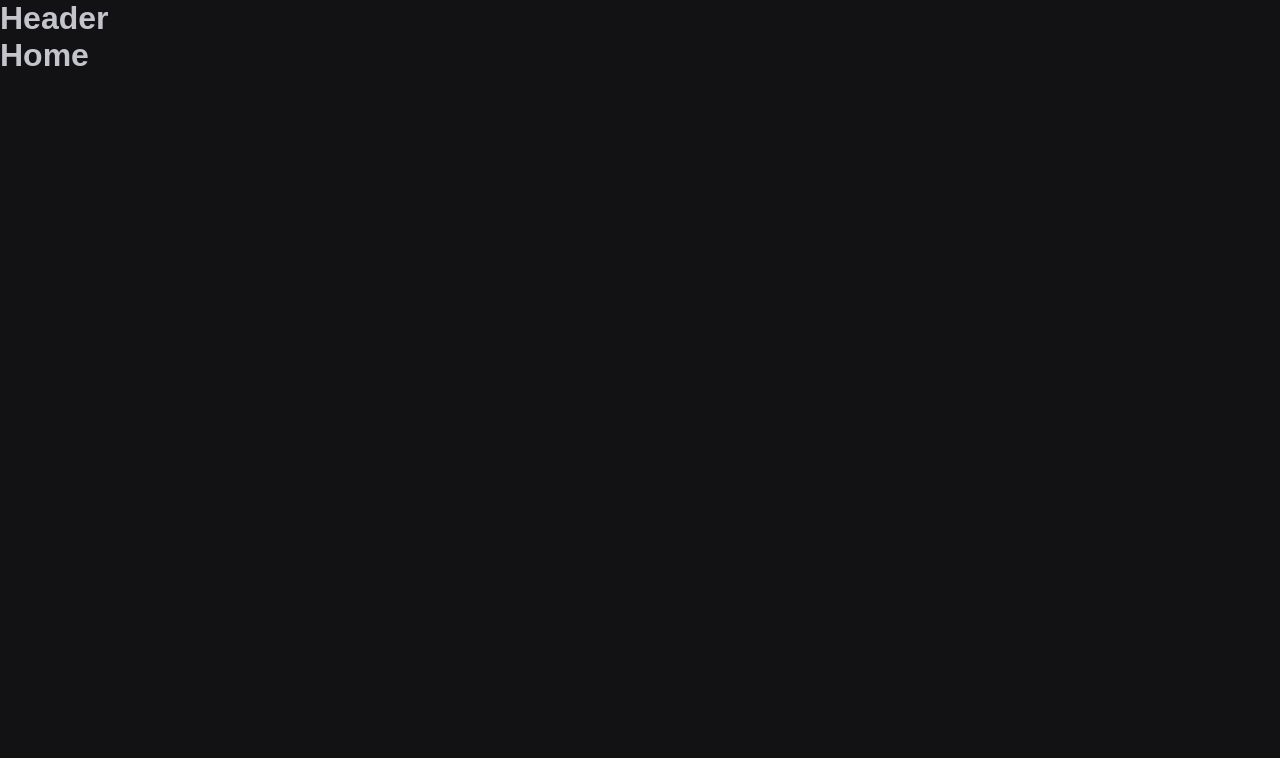
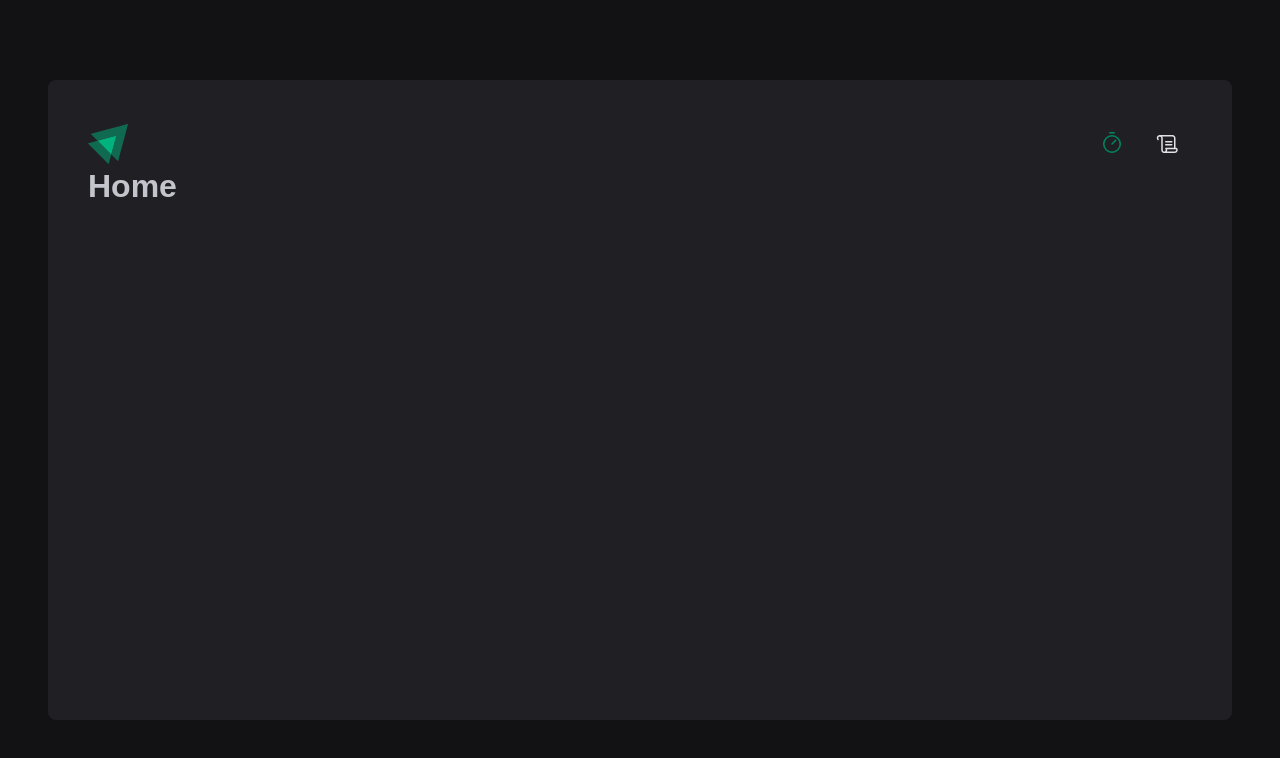
Before and after one commit to eltonleao/ignite-timer, a React (Vite) app: page / in a window 1280 px wide. Shown: the top 758 px of the page. Built offline with nearby package versions, Linux system fonts and the light colour scheme.

Commit message:
2.3 Header & Layout

```diff
--- a/package.json
+++ b/package.json
@@ -10,6 +10,7 @@
     "preview": "vite preview"
   },
   "dependencies": {
+    "phosphor-react": "^1.4.1",
     "react": "^18.2.0",
     "react-dom": "^18.2.0",
     "react-router-dom": "^6.21.2",
--- a/src/components/Header.tsx
+++ /dev/null
@@ -1,3 +0,0 @@
-export function Header() {
-  return <h1>Header</h1>
-}
--- /dev/null
+++ b/src/components/Header/index.tsx
@@ -0,0 +1,20 @@
+import { HeaderContainer } from './styles'
+import logoIgnite from '../../assets/logo-ignite.svg'
+import { Timer, Scroll } from 'phosphor-react'
+import { NavLink } from 'react-router-dom'
+
+export function Header() {
+  return (
+    <HeaderContainer>
+      <img src={logoIgnite} alt="Logo do Ignite, dois triângulos verdes" />
+      <nav>
+        <NavLink to="/">
+          <Timer size={24} />
+        </NavLink>
+        <NavLink to="/history">
+          <Scroll size={24} />
+        </NavLink>
+      </nav>
+    </HeaderContainer>
+  )
+}
--- /dev/null
+++ b/src/components/Header/styles.ts
@@ -0,0 +1,34 @@
+import styled from 'styled-components'
+
+export const HeaderContainer = styled.header`
+  display: flex;
+  align-items: center;
+  justify-content: space-between;
+
+  nav {
+    display: flex;
+    gap: 0.5rem;
+
+    a {
+      width: 3rem;
+      height: 3rem;
+
+      display: flex;
+      justify-content: center;
+      align-items: center;
+
+      color: ${(props) => props.theme['gray-100']};
+
+      border-top: 3px solid transparent;
+      border-bottom: 3px solid transparent;
+
+      &:hover {
+        border-bottom: 3px solid ${(props) => props.theme['green-500']};
+      }
+
+      &.active {
+        color: ${(props) => props.theme['green-500']};
+      }
+    }
+  }
+`
--- a/src/layouts/DefaultLayout.tsx
+++ b/src/layouts/DefaultLayout.tsx
@@ -1,11 +1,12 @@
 import { Outlet } from 'react-router-dom'
 import { Header } from '../components/Header'
+import { LayoutContainer } from './DefaultLayout/style'
 
 export function DefaultLayout() {
   return (
-    <div>
+    <LayoutContainer>
       <Header />
       <Outlet />
-    </div>
+    </LayoutContainer>
   )
 }
--- /dev/null
+++ b/src/layouts/DefaultLayout/style.ts
@@ -0,0 +1,14 @@
+import styled from 'styled-components'
+
+export const LayoutContainer = styled.div`
+  max-width: 74rem;
+  height: calc(100vh - 10rem);
+  margin: 5rem auto;
+  padding: 2.5rem;
+
+  background: ${(props) => props.theme['gray-800']};
+  border-radius: 8px;
+
+  display: flex;
+  flex-direction: column;
+`
```
Also changed, not shown: src/assets/logo-ignite.svg (added), src/layouts/DefaultLayout/index.tsx (added), 1 other file (tests, documents, lock files or other folders).
